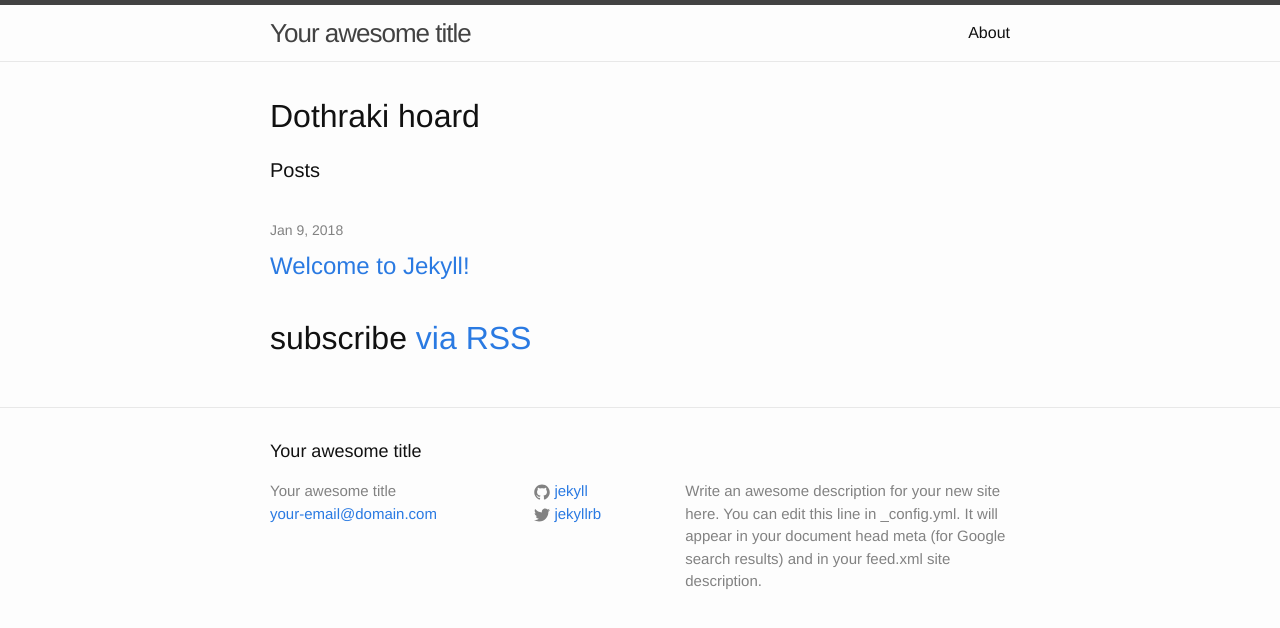
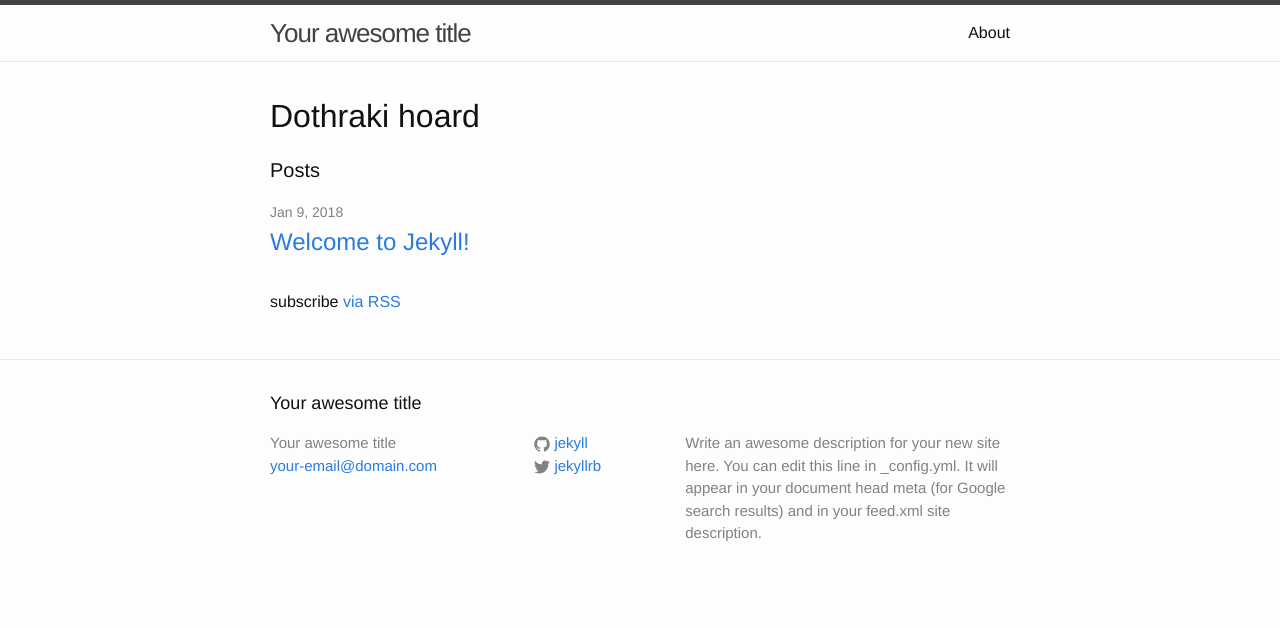
Before and after one commit to Khaldrogo0/Khaldrogo0.github.io, a Jekyll site: the page built from index.html, in a window 1280 px wide. Shown: the top 628 px of the page. Built offline with Jekyll 4.4.1, drawn with Linux system fonts in a browser that asks for light colours.

```diff
--- a/index.html
+++ b/index.html
@@ -1,7 +1,7 @@
 ---
 layout: default
 ---
-<h1>Dothraki hoard<h1>
+<h1>Dothraki hoard</h1>
 <div class="home">
 
   <h1 class="page-heading">Posts</h1>
```
